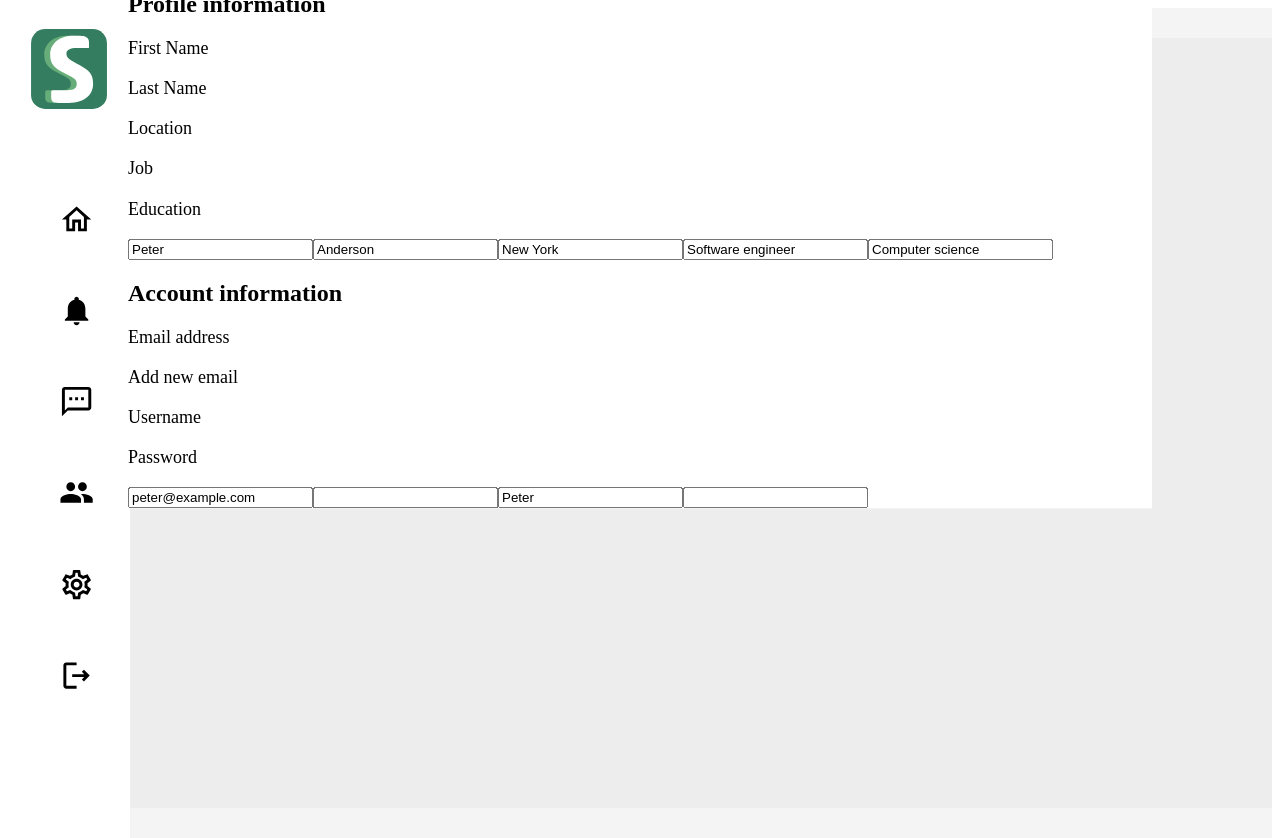
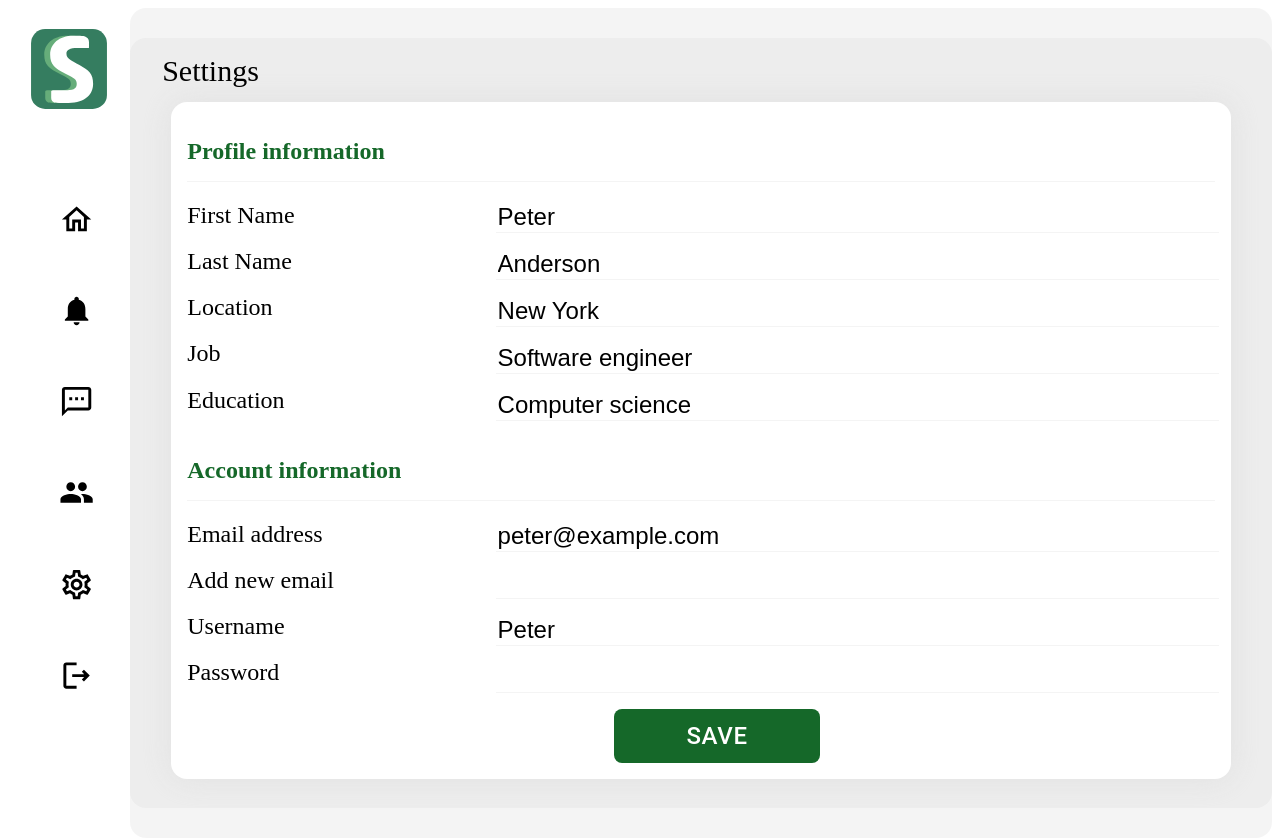
Before and after one commit to Society-Project/Society, a Next.js app in the folder client/: page /settings in a window 1280 px wide. Built offline with nearby package versions, Linux system fonts and the light colour scheme.

Commit message:
Added mobile view for settings page

```diff
--- a/client/src/components/Settings/SettingsPage.tsx
+++ b/client/src/components/Settings/SettingsPage.tsx
@@ -14,7 +14,7 @@ const SettingsPage = () => {
             {width > 1200 ? <NavigationBar /> : null}
 
             {
-                width < 1200 ? <SettingsPageBody /> : <Box className={width < 1200 ? 'settings-page-mobile' : "settings-page-body"}>
+                width < 1200 ? <SettingsPageBody /> : <Box className= "settings-page-body">
                     <SettingsPageBody />
                 </Box>
             }
--- a/client/src/components/Settings/SettingsPageBody.tsx
+++ b/client/src/components/Settings/SettingsPageBody.tsx
@@ -1,5 +1,5 @@
 import { useState } from 'react';
-import { Box, Divider } from '@mui/material';
+import { Box, Button } from '@mui/material';
 import "../Styles/SettingsPageBody.scss";
 import useWindowScreenSize from '@/useWindowScreenSize';
 
@@ -87,7 +87,7 @@ const SettingsPageBody = () => {
                                 <div className='label-class'>
                                     {
                                         item.labels.map((item: any, index: number) => {
-                                            return <label key={index} style={{ display: 'block', marginBottom: '1.2rem', fontSize: '18px' }}>{item}</label>
+                                            return <label key={index} style={{ display: 'block', marginBottom: '1.2rem', fontSize: width < 1200 ?  '18px' : '24px' }}>{item}</label>
                                         })
                                     }
                                 </div>
@@ -112,7 +112,7 @@ const SettingsPageBody = () => {
                                 <div className='labels-account-information'>
                                     {
                                         item.labels.map((labelText: string, index: number) => {
-                                            return <label key={index} style={{ display: 'block', marginBottom: '1.2rem', fontSize: '18px' }}>{labelText}</label>
+                                            return <label key={index} style={{ display: 'block', marginBottom: '1.2rem', fontSize: width < 1200 ?  '18px' : '24px' }}>{labelText}</label>
                                         })
                                     }
                                 </div>
@@ -128,6 +128,10 @@ const SettingsPageBody = () => {
                         })
                     }
                 </Box>
+
+                <Box className='save-button-class'>
+                    <Button className='save-button'>Save</Button>
+                </Box>
             </Box>
         </Box>
     )
--- a/client/src/components/Styles/SettingsPage.scss
+++ b/client/src/components/Styles/SettingsPage.scss
@@ -4,10 +4,8 @@
 
     .settings-page-body {
         width: 100%;
-    }
-
-    .setting-page-mobile {
-        width: 100%;
-
+        background: rgba(217, 217, 217, 0.3);
+        box-shadow: 0px 4px 20px rgba(0, 0, 0, 0.25), inset -2 4px 20px #fff;
+        border-radius: 1rem;
     }
 }
--- a/client/src/components/Styles/SettingsPageBody.scss
+++ b/client/src/components/Styles/SettingsPageBody.scss
@@ -1,22 +1,65 @@
-.settings-page-body {
+.settings-page-body, .setting-page-mobile {
+    background: rgba(217, 217, 217, 0.3);
+    width: 100%;
     height: 100vh;
-    background: rgba(217, 217, 217, 0.3);
 
     .page-title {
         font-size: 30px;
+        margin-left: 2rem;
         position: relative;
-        top: 4rem;
+        top: 1rem;
     }
 
     .settings-box {
-        width: 80%;
-        background-color: white;
-        position: absolute;
-        top: 30%;
-        left: 50%;
-        transform: translate(-50%, -50%);
+        width: 90%;
+        background: white;
         margin-left: auto;
         margin-right: auto;
+        box-shadow: 0px 0px 30px rgba(217, 217, 217, 0.6);
+        padding: 1rem;
+        border-radius: 1rem;
+
+        .profile-information-heading, .account-information {
+            border-bottom: 1px solid rgba(217, 217, 217, 0.3);
+            padding-bottom: 1rem;
+            color: #156829;
+        }
+
+        .profile-information-box, .account-information-box {
+
+            .user-data, .user-account-data {
+                display: flex;
+                justify-content: space-between;
+
+                .input-fields, .account-input-fields {
+                    width: 70%;
+                    .profile-input-fields, .account-input-fields {
+                        display: block;
+                        border: none;
+                        border-bottom: 1px solid rgba(217, 217, 217, 0.3);
+                        outline: none;
+                        width: 100%;
+                        margin-right: auto;
+                        margin-bottom: 1rem;
+                        font-size: 24px;
+                    }
+                }
+            }
+        }
+
+        .save-button-class {
+            width: 100%;
+            text-align: center;
+
+            .save-button {
+                margin-left: 2rem;
+                font-size: 1.5rem;
+                color: white;
+                background: #156829;
+                width: 20%;
+                border-radius: .5rem;
+            }
+        }
     }
 }
 
@@ -76,51 +119,16 @@
             }
         }
     }
+    .profile-information-box, .account-information-box {
 
-    .page-title {
-        font-size: 30px;
-        margin-left: 2rem;
-        position: relative;
-        top: 1rem;
-    }
+        .user-data, .user-account-data {
 
-    .settings-box {
-        width: 90%;
-        background: white;
-        margin-left: auto;
-        margin-right: auto;
-        box-shadow: 0px 0px 30px rgba(217, 217, 217, 0.61);
-        padding: 1rem;
-        border-radius: 1rem;
 
-        .profile-information-heading, .account-information {
-            border-bottom: 1px solid rgba(217, 217, 217, 0.3);
-            padding-bottom: 1rem;
-            color: #156829;
-        }
-
-        .profile-information-box, .account-information-box {
-
-            .user-data, .user-account-data {
-                display: flex;
-                justify-content: space-between;
-
-                .input-fields, .account-input-fields {
-                    width: 70%;
-                    .profile-input-fields, .account-input-fields {
-                        display: block;
-                        border: none;
-                        border-bottom: 1px solid rgba(217, 217, 217, 0.3);
-                        outline: none;
-                        width: 100%;
-                        margin-right: auto;
-                        margin-bottom: 1rem;
-                        font-size: 18px;
-                    }
+            .input-fields, .account-input-fields {
+                .profile-input-fields, .account-input-fields {
+                    font-size: 18px;
                 }
             }
         }
-
-
     }
 }
```
